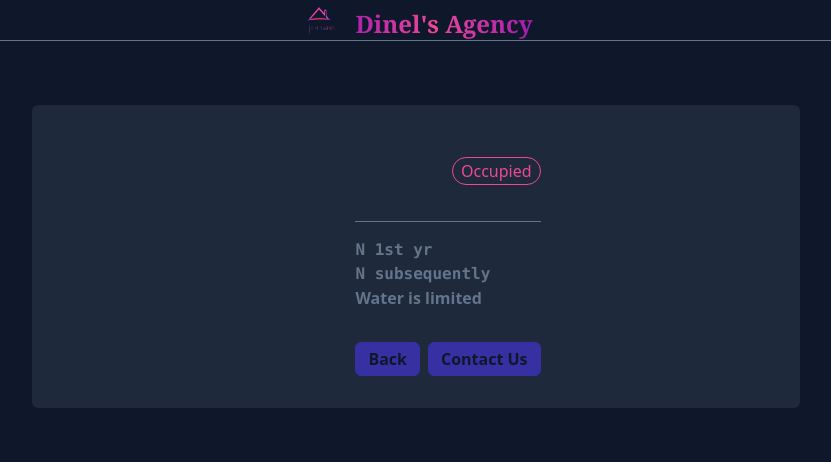
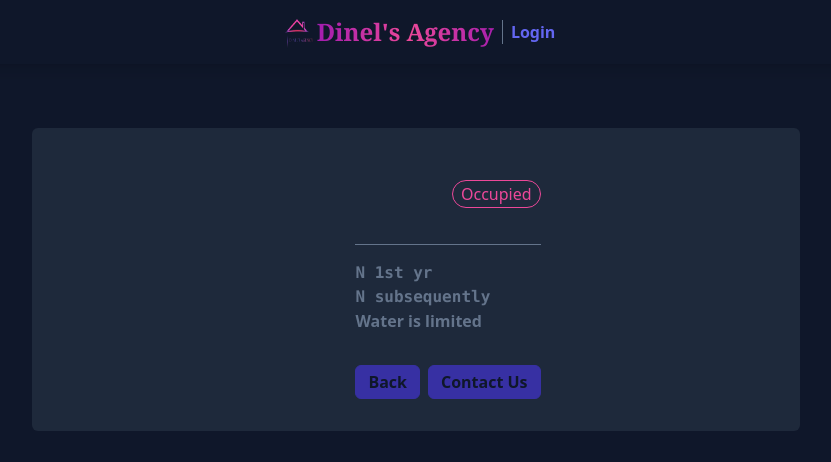
Before and after one commit to raphaelice/Django_home_agent_app, a Django app: template core/templates/core/detail.html in a window 1280 px wide. Shown: the top 462 px of the page, without its empty margins (224-1055 px from the left). Run offline with Django 3.2, Linux system fonts and the light colour scheme; the template is opened without the code that fills it, so the values that code supplies are empty; style sheets or scripts are compiled from the project's sources.

Commit message:
add finishing touches

```diff
--- a/core/static/core/css/styles.css
+++ b/core/static/core/css/styles.css
@@ -659,6 +655,10 @@ Ensure the default browser behavior of the `hidden` attribute.
   flex-direction: column;
 }
 
+.flex-wrap {
+  flex-wrap: wrap;
+}
+
 .items-center {
   align-items: center;
 }
@@ -721,14 +733,13 @@ Ensure the default browser behavior of the `hidden` attribute.
   border-top-width: 1px;
 }
 
+.border-l {
+  border-left-width: 1px;
+}
+
 .border-slate-500 {
   --tw-border-opacity: 1;
   border-color: rgb(100 116 139 / var(--tw-border-opacity));
-}
-
-.border-indigo-800 {
-  --tw-border-opacity: 1;
-  border-color: rgb(55 48 163 / var(--tw-border-opacity));
 }
 
 .border-slate-900 {
@@ -843,9 +852,29 @@ Ensure the default browser behavior of the `hidden` attribute.
   padding-right: 0.75rem;
 }
 
+.py-1 {
+  padding-top: 0.25rem;
+  padding-bottom: 0.25rem;
+}
+
 .px-12 {
   padding-left: 3rem;
   padding-right: 3rem;
+}
+
+.py-2 {
+  padding-top: 0.5rem;
+  padding-bottom: 0.5rem;
+}
+
+.py-4 {
+  padding-top: 1rem;
+  padding-bottom: 1rem;
+}
+
+.py-3 {
+  padding-top: 0.75rem;
+  padding-bottom: 0.75rem;
 }
 
 .pt-2 {
@@ -963,9 +1001,20 @@ Ensure the default browser behavior of the `hidden` attribute.
   color: rgb(31 41 55 / var(--tw-text-opacity));
 }
 
+.text-indigo-500 {
+  --tw-text-opacity: 1;
+  color: rgb(99 102 241 / var(--tw-text-opacity));
+}
+
 .shadow-md {
   --tw-shadow: 0 4px 6px -1px rgb(0 0 0 / 0.1), 0 2px 4px -2px rgb(0 0 0 / 0.1);
   --tw-shadow-colored: 0 4px 6px -1px var(--tw-shadow-color), 0 2px 4px -2px var(--tw-shadow-color);
+  box-shadow: var(--tw-ring-offset-shadow, 0 0 #0000), var(--tw-ring-shadow, 0 0 #0000), var(--tw-shadow);
+}
+
+.shadow-lg {
+  --tw-shadow: 0 10px 15px -3px rgb(0 0 0 / 0.1), 0 4px 6px -4px rgb(0 0 0 / 0.1);
+  --tw-shadow-colored: 0 10px 15px -3px var(--tw-shadow-color), 0 4px 6px -4px var(--tw-shadow-color);
   box-shadow: var(--tw-ring-offset-shadow, 0 0 #0000), var(--tw-ring-shadow, 0 0 #0000), var(--tw-shadow);
 }
 
@@ -1082,13 +1174,18 @@ Ensure the default browser behavior of the `hidden` attribute.
   .sm\:text-center {
     text-align: center;
   }
+
+  .sm\:text-2xl {
+    font-size: 1.5rem;
+    line-height: 2rem;
+  }
+
+  .sm\:font-semibold {
+    font-weight: 600;
+  }
 }
 
 @media (min-width: 768px) {
-  .md\:left-24 {
-    left: 6rem;
-  }
-
   .md\:m-8 {
     margin: 2rem;
   }
--- a/core/static/core/js/app.js
+++ b/core/static/core/js/app.js
@@ -7,8 +7,8 @@ const filter = document.getElementById("filter");
 let totalSlide = 0;
 let slidePosition = 0;
 
-if (filter || menu) {
-    filter.style.display = 'none'
+
+if (filter && menu) {
     menu.addEventListener('click', () => {
         if (filter.style.display === 'none') {
             filter.style.display = 'block'
--- a/core/templates/core/base.html
+++ b/core/templates/core/base.html
@@ -9,23 +9,22 @@
     <title>Agency</title>
   </head>
   <body class="bg-slate-900 font-sans">
-    <div class="border-b border-slate-500">
-      <nav class="">
-        <div
-          class="flex justify-center items-center text-slate-500"
-        >
-          <div class="text-indigo-800 sm:hidden">
+    <div class="shadow-lg">
+      <nav class="py-3">
+        <div class="flex justify-center items-center flex-wrap text-slate-500">
+          <div class="text-indigo-800 sm:hidden pr-4">
+            <button id="menu">
               <svg
                 fill="currentColor"
                 xmlns="http://www.w3.org/2000/svg"
                 viewBox="0 0 50 50"
-              class="w-7 h-8"
-              id="menu"
+                class="w-6 h-8"
               >
                 <path
                   d="M 5 8 A 2.0002 2.0002 0 1 0 5 12 L 45 12 A 2.0002 2.0002 0 1 0 45 8 L 5 8 z M 5 23 A 2.0002 2.0002 0 1 0 5 27 L 45 27 A 2.0002 2.0002 0 1 0 45 23 L 5 23 z M 5 38 A 2.0002 2.0002 0 1 0 5 42 L 45 42 A 2.0002 2.0002 0 1 0 45 38 L 5 38 z"
                 />
               </svg>
+            </button>
           </div>
           <img
             class="w-10 h-10 sm:w-18 sm:h-10"
@@ -33,11 +32,14 @@
             src="{% static 'core/logo/logo.png' %}"
             alt=""
           />
+          <a href="{% url 'home' %}">
             <h2
-            class="pt-2 pl-4 text-transparent bg-clip-text bg-gradient-to-r from-fuchsia-700 via-pink-500 to-fuchsia-700 font-semibold text-2xl font-serif"
+              class="pr-2 text-transparent bg-clip-text bg-gradient-to-r from-fuchsia-700 via-pink-500 to-fuchsia-700 font-semibold text-xl sm:text-2xl font-serif"
             >
               Dinel's Agency
             </h2>
+          </a>
+          <a href="{% url 'admin:index' %}" class="font-semibold pl-2 text-indigo-500 focus:text-pink-500 border-l border-slate-500">Login</a>
         </div>
       </nav>
     </div>
```
Also changed, not shown: other parts of core/static/core/css/styles.css (+95 -54 lines), core/templates/core/index.html (+8 -6 lines), core/models.py (line endings or trailing spaces). Lines whose indentation alone changed are shown as unchanged.
